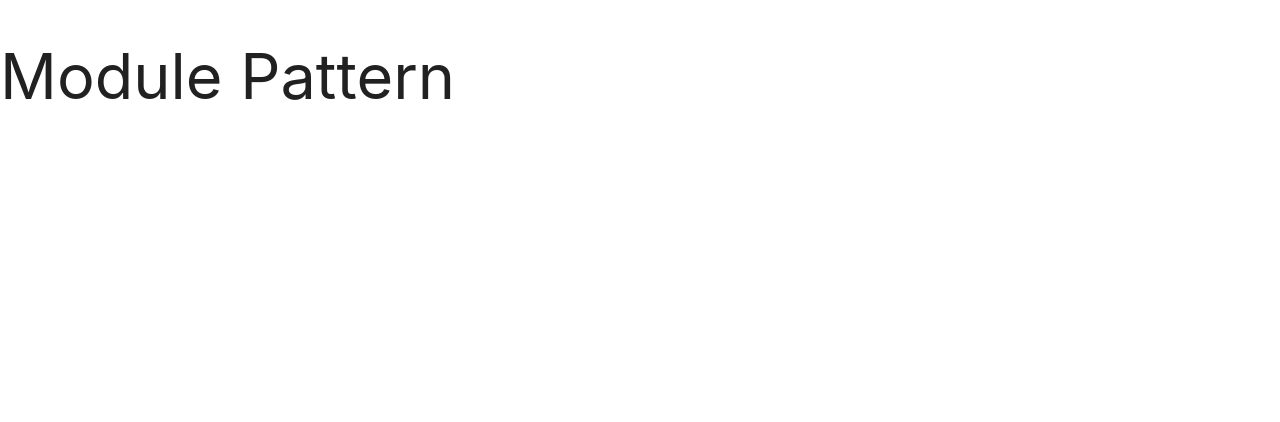
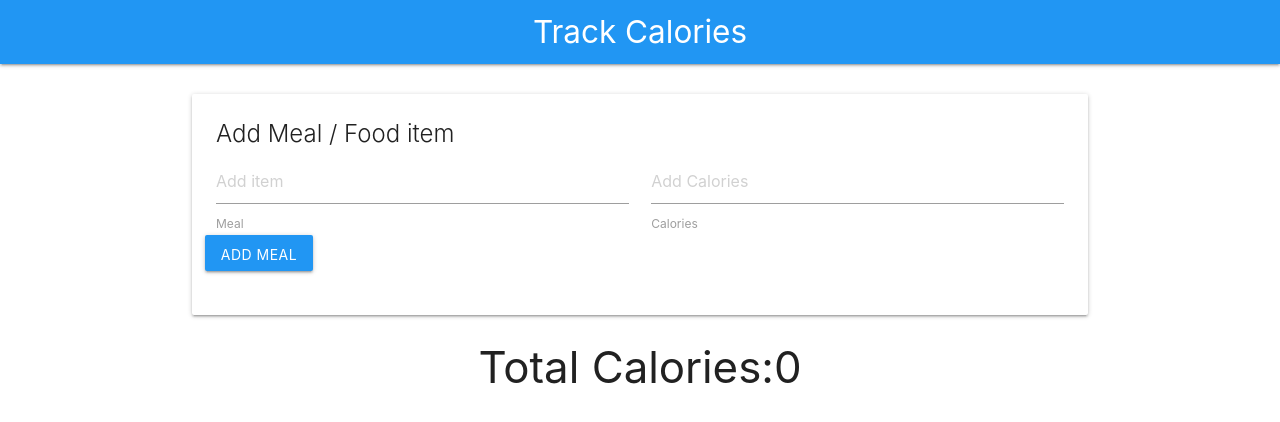
Before and after one commit to zapl1n/Calory-tracker, a plain HTML site: page index.html in a window 1280 px wide. Drawn offline with nearby package versions, Linux system fonts and the light colour scheme.

Commit message:
Created the UI with Materialize CSS

```diff
--- a/index.html
+++ b/index.html
@@ -6,12 +6,45 @@
     <!--Compiled and minified CSS-->
     <link rel="stylesheet" href="https://cdnjs.cloudflare.com/ajax/libs/materialize/1.0.0/css/materialize.min.css">
     <title>pattern project</title>
+
 </head>
 <body>
-<!--Compiled and minified JavaScript-->
-<h1>Module Pattern</h1>
+<nav>
+    <div class="nav-wrapper blue">
+        <div class="container">
+            <a href="#" class="brand-logo center">Track Calories
+            </a>
+        </div>
+    </div>
+</nav>
+<br>
+<div class="container">
+    <div class="card">
+        <div class="card-content">
+            <span class="card-title">Add Meal / Food item </span>
+            <form class="col">
+                <div class="row">
+                    <div class="input field col s6">
+                        <input type="text" placeholder="Add item" id="item name">
+                        <label for="item name">Meal</label>
+                    </div>
+                    <div class="input field col s6">
+                        <input type="text" placeholder="Add Calories" id="item calories">
+                        <label for="item name">Calories</label>
+                </div>
+                    <button class="add btn btn blue darken 3"><i class="fa fa plus"></i>Add Meal</button>
+
+            </form>
+        </div>
+    </div>
+</div>
+
+<h3 class="center align">Total Calories:<span class="total calories">0</span></h3>
+<!-- Compiled and minified CSS -->
+<link rel="stylesheet" href="https://cdnjs.cloudflare.com/ajax/libs/materialize/1.0.0/css/materialize.min.css">
+
+<!-- Compiled and minified JavaScript -->
 <script src="https://cdnjs.cloudflare.com/ajax/libs/materialize/1.0.0/js/materialize.min.js"></script>
-<script src="app.js"></script>
 
 </body>
 </html>
```
